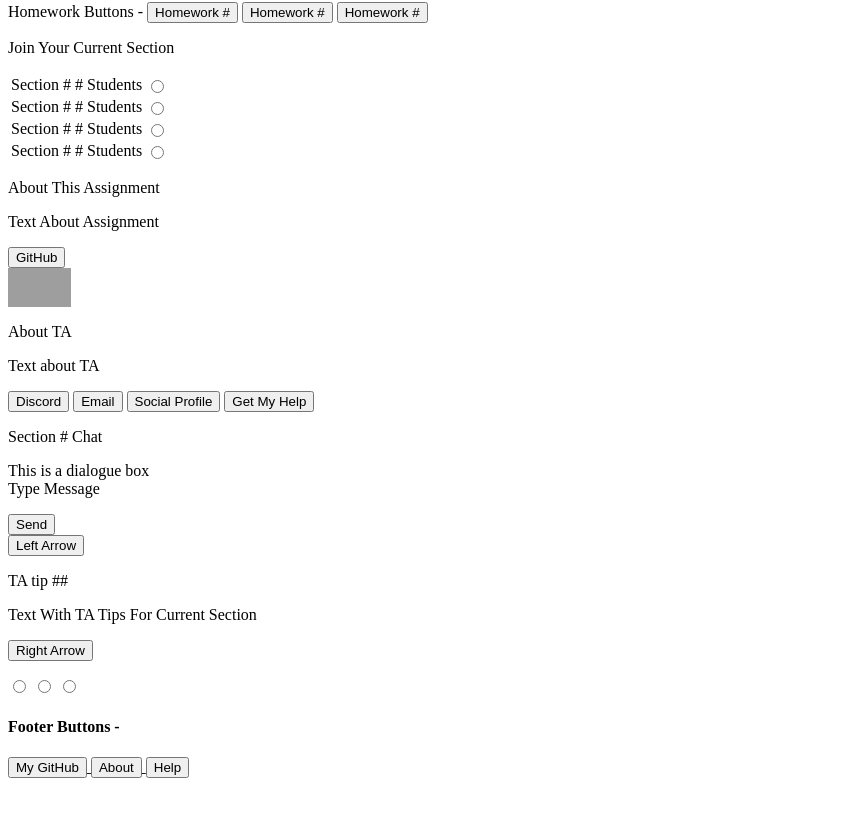
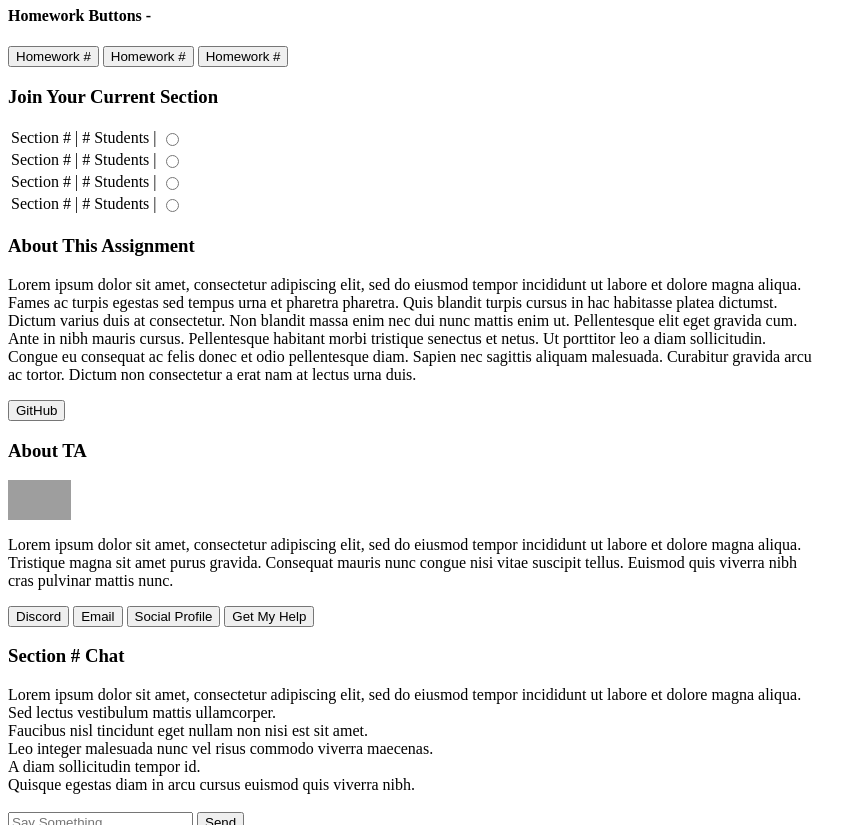
Before and after one commit to dillon-t-paul/Startup, a plain HTML site: page talab.html in a window 1280 px wide. Shown: the part 241-1066 px from the top of the page, without its empty margins (0-866 px from the left). Before the commit the page ends 1027 px from the top, so only its background shows below. Drawn offline with Linux system fonts and the light colour scheme; grey boxes are pictures that could not be loaded.

Commit message:
Rearranged varios items, added bold, added textbox talab.html

```diff
--- a/talab.html
+++ b/talab.html
@@ -2,61 +2,68 @@
     <header>
         <nav>
             <h3>Header Buttons - </h3>
-            <a href="index.html">
-                <button type="button">Home</button>
-            </a>
-            <a href="progress.html">
-                <button type="button">Account</button>
-            </a>
+            <a href="index.html"><button type="button">Home</button></a>
+            <a href="progress.html"><button type="button">Account</button></a>
         </nav>
         <img src="https://media.istockphoto.com/id/1250005831/vector/company-employees-planning-task-and-brainstorming.jpg?s=612x612&w=0&k=20&c=6U5s4fa8e4wMYSJyhEFyosUnYxEI8ehJ_sf4JFkpmE8=" alt="collaborating" width ="30%" height="20%"></img>
     </header>
 
     <main>
-        <p>Homework Buttons -
+        <p><h4>Homework Buttons - </h4>
             <button type="button">Homework #</button>
             <button type="button">Homework #</button>
             <button type="button">Homework #</button>
         </p>
         <section>
             <section>
-                <p>Join Your Current Section</p>
+                <h3>Join Your Current Section</h3>
                 <table>
                     <tr>
-                        <td>Section #</td>
-                        <td># Students</td>
+                        <td>Section #  |  </td>
+                        <td># Students  |  </td>
                         <td><input type="radio" id="html" name="Section #" value="HTML"></td>
                     </tr>
                     <tr>
-                        <td>Section #</td>
-                        <td># Students</td>
+                        <td>Section #  |  </td>
+                        <td># Students  |  </td>
                         <td><input type="radio" id="html" name="Section #" value="HTML"></td>
                     </tr>
                     <tr>
-                        <td>Section #</td>
-                        <td># Students</td>
+                        <td>Section #  |  </td>
+                        <td># Students  |  </td>
                         <td><input type="radio" id="html" name="Section #" value="HTML"></td>
                     </tr>
                     <tr>
-                        <td>Section #</td>
-                        <td># Students</td>
+                        <td>Section #  |  </td>
+                        <td># Students  |  </td>
                         <td><input type="radio" id="html" name="Section #" value="HTML"></td>
                     </tr>
                 </table>
             </section>
 
             <section>
-                <p>About This Assignment</p>
+                <h3>About This Assignment</h3>
                 <section>
-                    <p>Text About Assignment</p>
-                    <nav><button type="button">GitHub</button></nav>
+                    <p>
+                        Lorem ipsum dolor sit amet, consectetur adipiscing elit, sed do eiusmod tempor incididunt ut labore et dolore magna aliqua. <br>
+                        Fames ac turpis egestas sed tempus urna et pharetra pharetra. Quis blandit turpis cursus in hac habitasse platea dictumst. <br>
+                        Dictum varius duis at consectetur. Non blandit massa enim nec dui nunc mattis enim ut. Pellentesque elit eget gravida cum. <br>
+                        Ante in nibh mauris cursus. Pellentesque habitant morbi tristique senectus et netus. Ut porttitor leo a diam sollicitudin. <br>
+                        Congue eu consequat ac felis donec et odio pellentesque diam. Sapien nec sagittis aliquam malesuada. Curabitur gravida arcu <br>
+                        ac tortor. Dictum non consectetur a erat nam at lectus urna duis. <br>
+                    </p>
+                    <nav><a href="https://learn.cs260.click/"><button type="button">GitHub</button></a></nav>
                 </section>
             </section>
 
             <section>
+                <h3>About TA</h3>
                 <img src="https://visualpharm.com/assets/809/Person-595b40b65ba036ed117d315a.svg" alt="ProfilePic" width = 5% height = 5%> </img>
-                <p>About TA</p>
-                <p>Text about TA</p>
+                <p>
+                    Lorem ipsum dolor sit amet, consectetur adipiscing elit, sed do eiusmod tempor incididunt ut labore et dolore magna aliqua. <br>
+                    Tristique magna sit amet purus gravida. Consequat mauris nunc congue nisi vitae suscipit tellus. Euismod quis viverra nibh <br>
+                    cras pulvinar mattis nunc. <br>
+                </p>
                 <nav>
                     <button type="button">Discord</button>
                     <button type="button">Email</button>
@@ -66,18 +73,26 @@
             </section>
 
             <section>
-                <p>Section # Chat</p>
-                <dialogue>This is a dialogue box</dialogue>
-                <form>Type Message</form> <button type="button">Send</button>
+                <h3>Section # Chat</h3>
+                <dialogue>
+                    Lorem ipsum dolor sit amet, consectetur adipiscing elit, sed do eiusmod tempor incididunt ut labore et dolore magna aliqua. <br>
+                    Sed lectus vestibulum mattis ullamcorper.  <br>
+                    Faucibus nisl tincidunt eget nullam non nisi est sit amet.  <br>
+                    Leo integer malesuada nunc vel risus commodo viverra maecenas.  <br>
+                    A diam sollicitudin tempor id.  <br>
+                    Quisque egestas diam in arcu cursus euismod quis viverra nibh. <br>
+                    <br>
+                </dialogue>
+                <input type="text" id="message" placeholder="Say Something"> <button type="button">Send</button>
             </section>
 
             <section>
-                <button type="button">Left Arrow</button>
+
                 <section>
-                    <p>TA tip ##</p>
-                    <p>Text With TA Tips For Current Section</p>
+                    <h3>TA tip ##</h3>
+                    <button type="button">Left Arrow</button> Text With TA Tips For Current Section <button type="button">Right Arrow</button> <br>
                 </section>
-                <button type="button">Right Arrow</button>
+
                 <p>
                     <input type="radio" id="html" name="TA Tip #" value="HTML">
                     <input type="radio" id="html" name="TA Tip #" value="HTML">
@@ -90,12 +105,8 @@
     <footer>
         <nav>
             <h4>Footer Buttons - </h4>
-            <a href="https://github.com/dillon-t-paul/Startup.git">
-                <button type="button">My GitHub</button>
-            </a>
-            <a href="about.html">
-                <button type="button">About</button>
-            </a>
+            <a href="https://github.com/dillon-t-paul/Startup.git"><button type="button">My GitHub</button></a>
+            <a href="about.html"><button type="button">About</button></a>
             <button type="button">Help</button>
         </nav>
     </footer>
```
